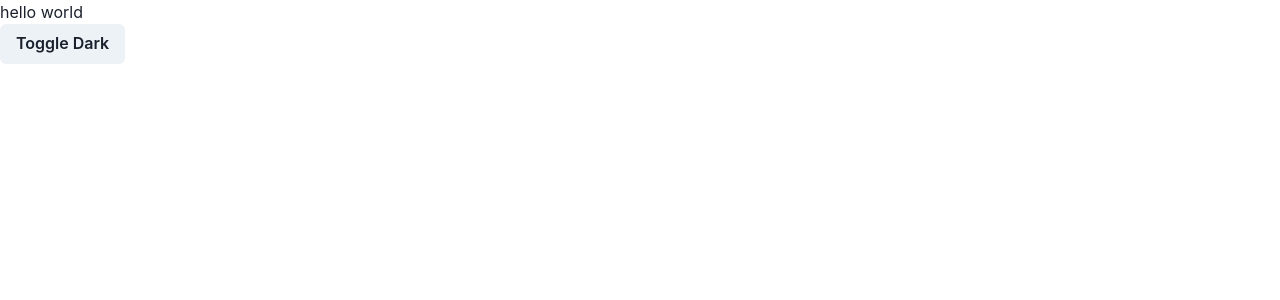
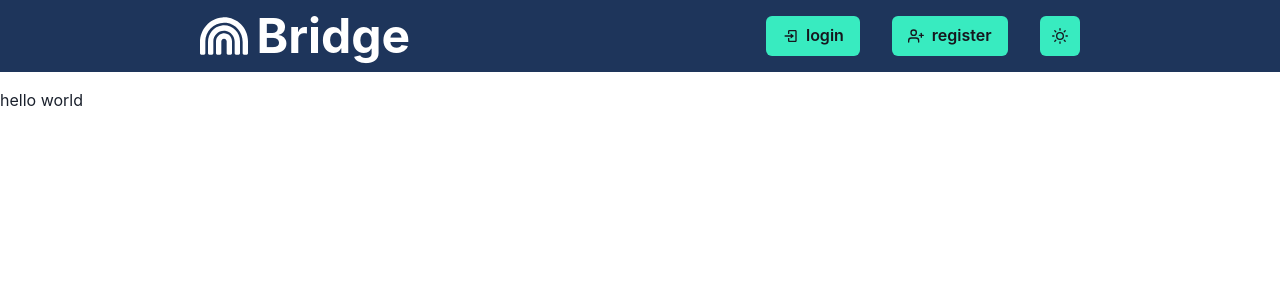
Before and after one commit to jxianc/bridge-v2, a Next.js app in the folder client/: page / in a window 1280 px wide. Shown: the top 300 px of the page. Built offline with nearby package versions, Linux system fonts and the light colour scheme; no server answers.

Commit message:
navbar, logout, finish auth system

```diff
--- /dev/null
+++ b/client/src/components/DarkModeButton.tsx
@@ -0,0 +1,17 @@
+import { useColorMode, IconButton } from "@chakra-ui/react";
+import React from "react";
+import { FiMoon, FiSun } from "react-icons/fi";
+
+export const DarkModeButton = () => {
+  const { colorMode, toggleColorMode } = useColorMode();
+  return (
+    <IconButton
+      color="black"
+      bg="#38EBC0"
+      _hover={{ bg: "#32d1ab" }}
+      aria-label="darkmode"
+      icon={colorMode === "light" ? <FiSun /> : <FiMoon />}
+      onClick={toggleColorMode}
+    />
+  );
+};
--- a/client/src/components/DarkModeSwitch.tsx
+++ /dev/null
@@ -1,20 +0,0 @@
-import { useColorMode, Switch, Button } from "@chakra-ui/react";
-import React from "react";
-
-export const DarkModeSwitch = () => {
-  const { colorMode, toggleColorMode } = useColorMode();
-  const isDark = colorMode === "dark";
-  return (
-    // <Switch
-    //   position="fixed"
-    //   top="1rem"
-    //   right="1rem"
-    //   color="green"
-    //   isChecked={isDark}
-    //   onChange={toggleColorMode}
-    // />
-    <Button onClick={toggleColorMode}>
-      Toggle {colorMode === "light" ? "Dark" : "Light"}
-    </Button>
-  );
-};
--- /dev/null
+++ b/client/src/components/Navbar.tsx
@@ -0,0 +1,144 @@
+import {
+  Box,
+  Button,
+  Flex,
+  Heading,
+  HStack,
+  Link,
+  Modal,
+  ModalBody,
+  ModalCloseButton,
+  ModalContent,
+  ModalFooter,
+  ModalHeader,
+  ModalOverlay,
+  Spinner,
+} from "@chakra-ui/react";
+import { FaRainbow } from "react-icons/fa";
+import React, { useState, useEffect } from "react";
+import { useLogoutMutation, useMeQuery } from "../generated/graphql";
+import { isServer } from "../utils/isServer";
+import NextLink from "next/link";
+import { BiLogIn, BiLogOut } from "react-icons/bi";
+import { FiUserPlus } from "react-icons/fi";
+import { useApolloClient } from "@apollo/client";
+import { useRouter } from "next/dist/client/router";
+import { DarkModeButton } from "./DarkModeButton";
+
+interface NavbarProps {}
+
+export const Navbar: React.FC<NavbarProps> = ({}) => {
+  const { data, loading } = useMeQuery({ skip: isServer() });
+  const [logout] = useLogoutMutation();
+  const apolloClient = useApolloClient();
+  const router = useRouter();
+  const [navbarMenu, setNavbarMenu] = useState<JSX.Element>(<Spinner />);
+  const [showLogoutModal, setShowLogoutModal] = useState<boolean>(false);
+
+  useEffect(() => {
+    if (data && data.me) {
+      setNavbarMenu(
+        <>
+          <Box fontSize="xl" fontWeight="semibold" mr={4}>
+            {data.me.username}
+          </Box>
+          <Button
+            color="black"
+            bg="#38EBC0"
+            _hover={{ bg: "#32d1ab" }}
+            leftIcon={<BiLogOut />}
+            onClick={() => setShowLogoutModal(!showLogoutModal)}
+            isLoading={loading}
+          >
+            logout
+          </Button>
+          <Modal
+            isOpen={showLogoutModal}
+            onClose={() => setShowLogoutModal(!showLogoutModal)}
+          >
+            <ModalOverlay />
+            <ModalContent>
+              <ModalHeader>Logout</ModalHeader>
+              <ModalCloseButton />
+              <ModalBody>Are you sure you want to logout?</ModalBody>
+              <ModalFooter>
+                <Button
+                  color="black"
+                  bg="#38EBC0"
+                  _hover={{ bg: "#32d1ab" }}
+                  leftIcon={<BiLogOut />}
+                  mr={3}
+                  onClick={async () => {
+                    logout();
+                    await apolloClient.resetStore();
+                    router.push("/");
+                  }}
+                >
+                  logout
+                </Button>
+                <Button
+                  variant="ghost"
+                  onClick={() => setShowLogoutModal(false)}
+                >
+                  cancel
+                </Button>
+              </ModalFooter>
+            </ModalContent>
+          </Modal>
+        </>
+      );
+    } else {
+      setNavbarMenu(
+        <>
+          <NextLink href="/login">
+            <Button
+              color="black"
+              bg="#38EBC0"
+              _hover={{ bg: "#32d1ab" }}
+              leftIcon={<BiLogIn />}
+            >
+              login
+            </Button>
+          </NextLink>
+          <NextLink href="/register">
+            <Button
+              color="black"
+              bg="#38EBC0"
+              _hover={{ bg: "#32d1ab" }}
+              leftIcon={<FiUserPlus />}
+            >
+              register
+            </Button>
+          </NextLink>
+        </>
+      );
+    }
+  }, [data, loading, showLogoutModal]);
+
+  return (
+    <Flex
+      justify="space-between"
+      wrap="wrap"
+      w="100%"
+      mb="1em"
+      p={3}
+      bg="facebook.900"
+      color="white"
+    >
+      <Box ml={{ base: "0%", md: "0%", lg: "15%" }} fontWeight="bold">
+        <Link style={{ textDecoration: "none" }} to={"/"}>
+          <HStack _hover={{ color: "#1BD3A7" }}>
+            <Box>
+              <FaRainbow size="3em" />
+            </Box>
+            <Heading size="2xl">Bridge</Heading>
+          </HStack>
+        </Link>
+      </Box>
+      <HStack mr={{ base: "0%", md: "0%", lg: "15%" }} spacing={8}>
+        {navbarMenu}
+        <DarkModeButton />
+      </HStack>
+    </Flex>
+  );
+};
--- a/client/src/generated/graphql.tsx
+++ b/client/src/generated/graphql.tsx
@@ -96,6 +96,14 @@ export type LoginMutation = (
   ) }
 );
 
+export type LogoutMutationVariables = Exact<{ [key: string]: never; }>;
+
+
+export type LogoutMutation = (
+  { __typename?: 'Mutation' }
+  & Pick<Mutation, 'logout'>
+);
+
 export type RegisterMutationVariables = Exact<{
   userInput: UserInput;
 }>;
@@ -114,6 +122,18 @@ export type RegisterMutation = (
       & RegularUserFragment
     )> }
   ) }
+);
+
+export type MeQueryVariables = Exact<{ [key: string]: never; }>;
+
+
+export type MeQuery = (
+  { __typename?: 'Query' }
+  & { me?: Maybe<(
+    { __typename?: 'User' }
+    & Pick<User, 'createdAt' | 'updatedAt'>
+    & RegularUserFragment
+  )> }
 );
 
 export const RegularErrorFragmentDoc = gql`
@@ -171,6 +191,36 @@ export function useLoginMutation(baseOptions?: Apollo.MutationHookOptions<LoginM
 export type LoginMutationHookResult = ReturnType<typeof useLoginMutation>;
 export type LoginMutationResult = Apollo.MutationResult<LoginMutation>;
 export type LoginMutationOptions = Apollo.BaseMutationOptions<LoginMutation, LoginMutationVariables>;
+export const LogoutDocument = gql`
+    mutation Logout {
+  logout
+}
+    `;
+export type LogoutMutationFn = Apollo.MutationFunction<LogoutMutation, LogoutMutationVariables>;
+
+/**
+ * __useLogoutMutation__
+ *
+ * To run a mutation, you first call `useLogoutMutation` within a React component and pass it any options that fit your needs.
+ * When your component renders, `useLogoutMutation` returns a tuple that includes:
+ * - A mutate function that you can call at any time to execute the mutation
+ * - An object with fields that represent the current status of the mutation's execution
+ *
+ * @param baseOptions options that will be passed into the mutation, supported options are listed on: https://www.apollographql.com/docs/react/api/react-hooks/#options-2;
+ *
+ * @example
+ * const [logoutMutation, { data, loading, error }] = useLogoutMutation({
+ *   variables: {
+ *   },
+ * });
+ */
+export function useLogoutMutation(baseOptions?: Apollo.MutationHookOptions<LogoutMutation, LogoutMutationVariables>) {
+        const options = {...defaultOptions, ...baseOptions}
+        return Apollo.useMutation<LogoutMutation, LogoutMutationVariables>(LogoutDocument, options);
+      }
+export type LogoutMutationHookResult = ReturnType<typeof useLogoutMutation>;
+export type LogoutMutationResult = Apollo.MutationResult<LogoutMutation>;
+export type LogoutMutationOptions = Apollo.BaseMutationOptions<LogoutMutation, LogoutMutationVariables>;
 export const RegisterDocument = gql`
     mutation Register($userInput: UserInput!) {
   register(userInput: $userInput) {
@@ -212,3 +262,39 @@ export function useRegisterMutation(baseOptions?: Apollo.MutationHookOptions<Reg
 export type RegisterMutationHookResult = ReturnType<typeof useRegisterMutation>;
 export type RegisterMutationResult = Apollo.MutationResult<RegisterMutation>;
 export type RegisterMutationOptions = Apollo.BaseMutationOptions<RegisterMutation, RegisterMutationVariables>;
+export const MeDocument = gql`
+    query Me {
+  me {
+    ...RegularUser
+    createdAt
+    updatedAt
+  }
+}
+    ${RegularUserFragmentDoc}`;
+
+/**
+ * __useMeQuery__
+ *
+ * To run a query within a React component, call `useMeQuery` and pass it any options that fit your needs.
+ * When your component renders, `useMeQuery` returns an object from Apollo Client that contains loading, error, and data properties
+ * you can use to render your UI.
+ *
+ * @param baseOptions options that will be passed into the query, supported options are listed on: https://www.apollographql.com/docs/react/api/react-hooks/#options;
+ *
+ * @example
+ * const { data, loading, error } = useMeQuery({
+ *   variables: {
+ *   },
+ * });
+ */
+export function useMeQuery(baseOptions?: Apollo.QueryHookOptions<MeQuery, MeQueryVariables>) {
+        const options = {...defaultOptions, ...baseOptions}
+        return Apollo.useQuery<MeQuery, MeQueryVariables>(MeDocument, options);
+      }
+export function useMeLazyQuery(baseOptions?: Apollo.LazyQueryHookOptions<MeQuery, MeQueryVariables>) {
+          const options = {...defaultOptions, ...baseOptions}
+          return Apollo.useLazyQuery<MeQuery, MeQueryVariables>(MeDocument, options);
+        }
+export type MeQueryHookResult = ReturnType<typeof useMeQuery>;
+export type MeLazyQueryHookResult = ReturnType<typeof useMeLazyQuery>;
+export type MeQueryResult = Apollo.QueryResult<MeQuery, MeQueryVariables>;
--- /dev/null
+++ b/client/src/graphql/mutation/logout.graphql
@@ -0,0 +1,3 @@
+mutation Logout {
+  logout
+}
--- a/client/src/pages/index.tsx
+++ b/client/src/pages/index.tsx
@@ -1,13 +1,13 @@
 import React from "react";
 import { BrowserHead } from "../components/BrowserHead";
-import { DarkModeSwitch } from "../components/DarkModeSwitch";
+import { Navbar } from "../components/Navbar";
 
 const Index = () => {
   return (
     <div>
       <BrowserHead />
+      <Navbar />
       <div>hello world</div>
-      <DarkModeSwitch />
     </div>
   );
 };
--- /dev/null
+++ b/client/src/utils/isServer.ts
@@ -0,0 +1 @@
+export const isServer = () => typeof window === "undefined";
```
Also changed, not shown: client/src/components/Wrapper.tsx (+11 -4 lines), client/src/graphql/query/me.graphql (added, +7 -0 lines), client/src/pages/login.tsx (+11 -11 lines), client/src/pages/register.tsx (+18 -12 lines).
